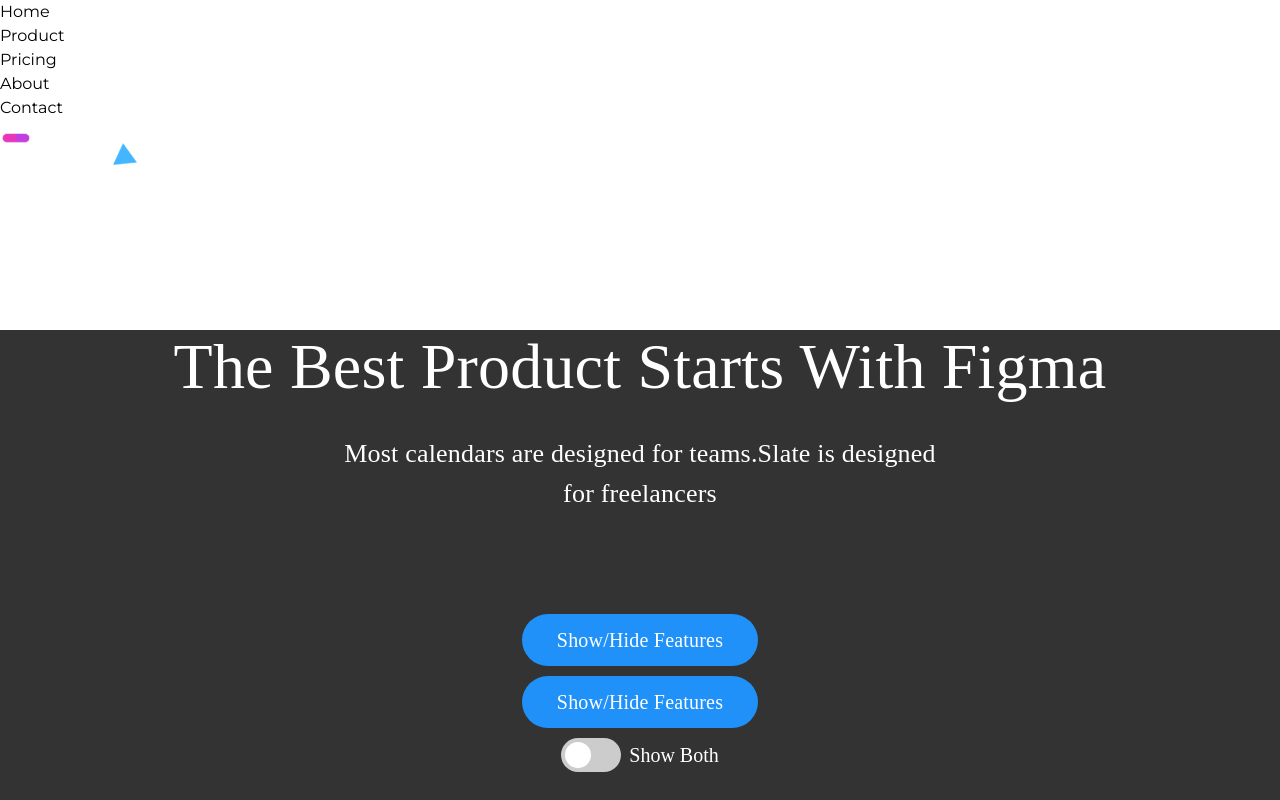
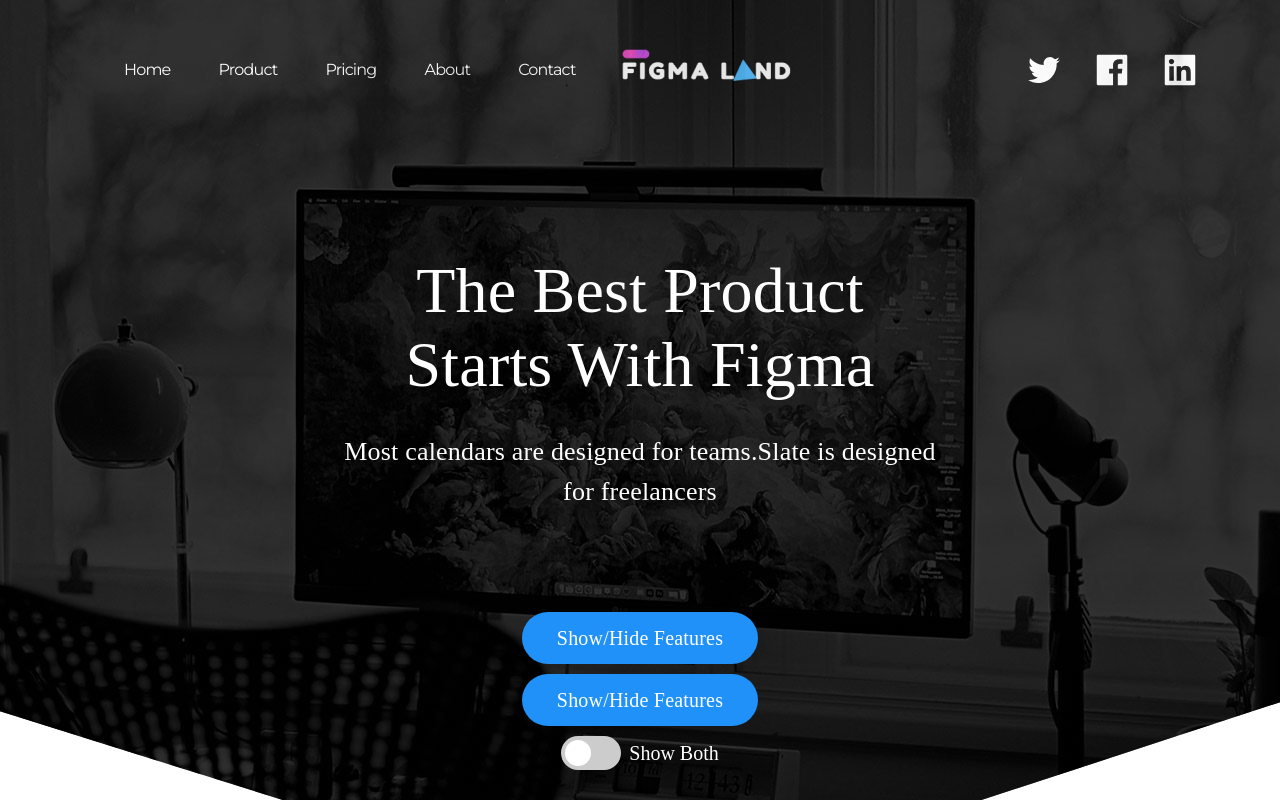
Before and after one commit to Jahanzaibgithub/Figma-2-in-Next.Js, a Next.js app: page / in a window 1280 px wide. Shown: the top 800 px of the page. Built offline with nearby package versions, Linux system fonts and the light colour scheme.

Commit message:
Tailwind changes

```diff
--- a/tailwind.config.ts
+++ b/tailwind.config.ts
@@ -3,9 +3,9 @@ const defaultTheme = require('tailwindcss/defaultTheme')
 module.exports = {
 
   content: [
-    "./pages/*/.{js,ts,jsx,tsx,mdx}",
-    "./components/*/.{js,ts,jsx,tsx,mdx}",
-    "./app/*/.{js,ts,jsx,tsx,mdx}",
+    "./pages/**/*.{js,ts,jsx,tsx,mdx}",
+    "./components/**/*.{js,ts,jsx,tsx,mdx}",
+    "./app/**/*.{js,ts,jsx,tsx,mdx}",
 
   ],
   theme: {
@@ -29,7 +29,7 @@ module.exports = {
         darkRed: "#ea0638",
           Gray4: '#535052',
            Gray5: '#323031',
-           blue: {
+                blue: {
           'custom': '#084C61', // Define your custom blue color
         },
       },
```
